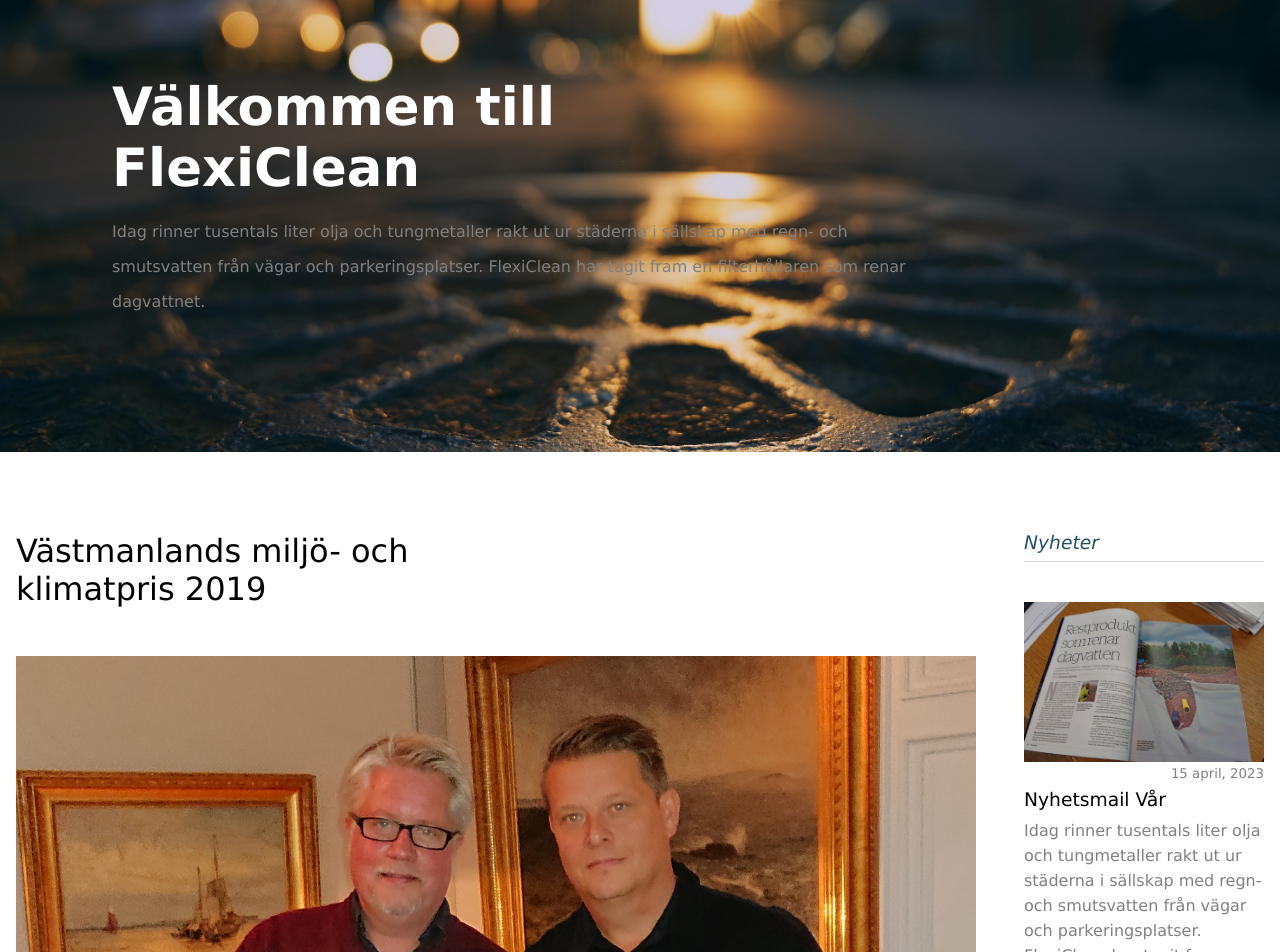
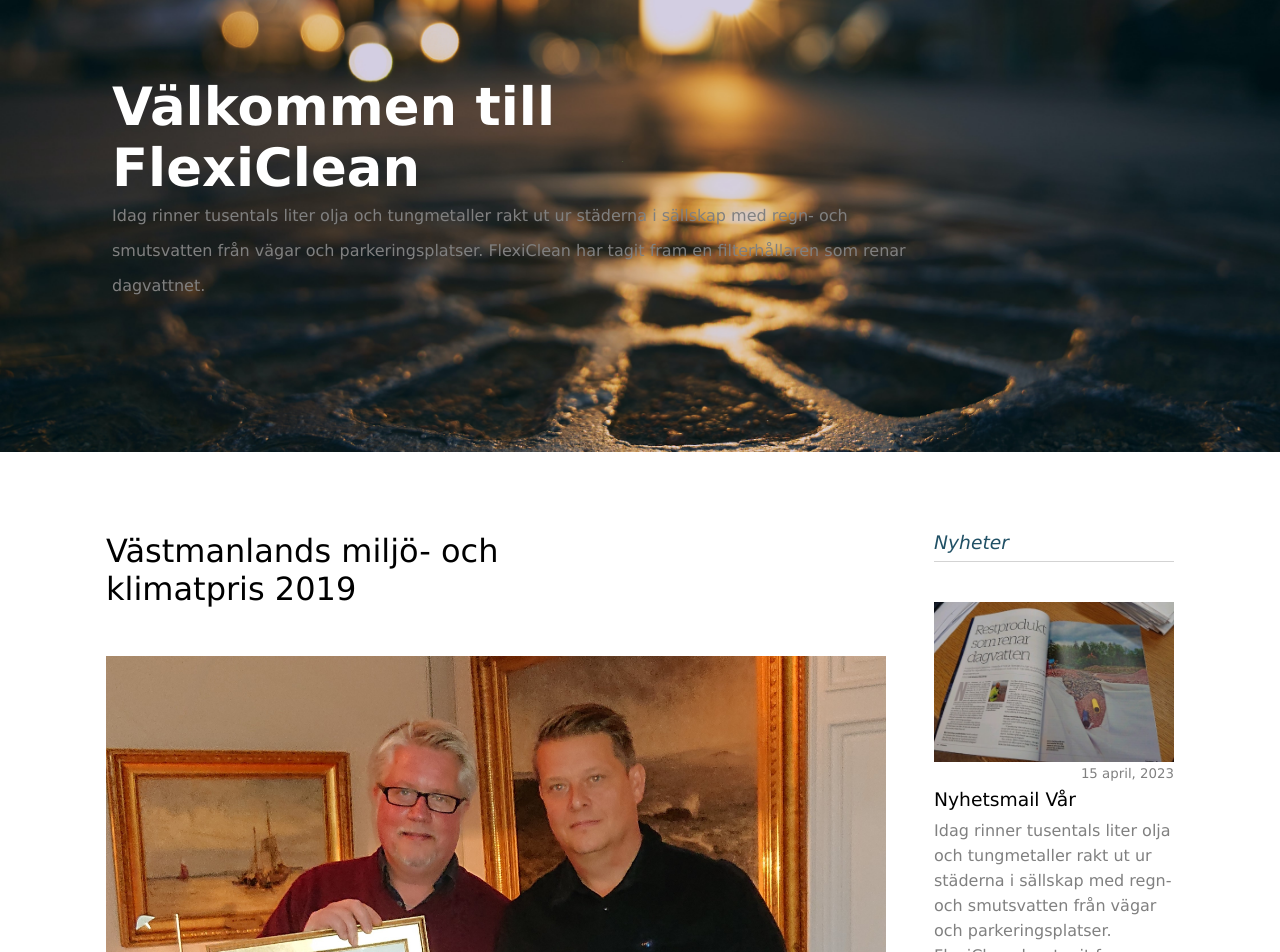
Before and after one commit to saraohman97/flexiclean-update, a React (Create React App) app: page / in a window 1280 px wide. Shown: the part 348-1300 px from the top of the page. Built offline with nearby package versions, Linux system fonts and the light colour scheme.

Commit message:
Added section width

```diff
--- a/src/App.css
+++ b/src/App.css
@@ -40,10 +40,7 @@
 }
 .section {
   padding: 3rem 1rem;
-  /* display: flex;
-  flex-direction: column;
-  gap: 1rem; */
-  max-width: 1350px;
+  max-width: 1100px;
   margin: 0 auto;
 }
 
@@ -78,17 +75,22 @@
 
 /* ---------Navbar----------- */
 nav {
-  height: 8vh;
-  min-height: 3rem;
+  background-color: white;
   box-shadow: 0 3px 6px rgba(0, 0, 0, 0.046);
   position: sticky;
   z-index: 10000;
   top: 0;
-  background-color: white;
 
+}
+.navbar-wrapper {
+  min-height: 3rem;
+  height: 8vh;
   display: flex;
   align-items: center;
   justify-content: space-between;
+  margin: 0 auto;
+
+  max-width: 1100px;
 }
 .nav-link {
   padding: .5rem 0rem .5rem 1rem;
@@ -182,9 +184,10 @@
 
   padding: 45vh 1rem 1rem;
   color: var(--text-clr-light);
-  display: flex;
-  flex-direction: column;
-  gap: 1rem;
+}
+.hero-data {
+  max-width: 1100px;
+  margin: 0 auto;
 }
 .hero h1 {
   font-weight: 600;
@@ -306,10 +309,6 @@
   nav {
     padding-inline: 7rem;
   }
-  .section {
-    /* padding: 5rem 7rem; */
-    /* gap: 5rem; */
-  }
   .hero {
     padding: 45vh 7rem 1rem;
   }
@@ -346,7 +345,7 @@
 .showcase2 {
   display: flex;
   flex-direction: column;
-  gap: 1rem;
+  gap: 5rem;
 }
 .showcase1-img img,
 .showcase2-img img {
@@ -380,8 +379,8 @@
 .bg-gray {
   position: absolute;
   z-index: -1;
-  width: 50%;
-  left: 0;
+  width: 65%;
+  left: -15rem;
   height: 100vh;
   background-color: var(--main-clr);
 }
@@ -395,7 +394,7 @@
 }
 .btn-report {
   flex: 1;
-  /* background-color: #E2E8EF; */
+  background-color: #E2E8EF;
   border-radius: 1rem;
   max-width: 15rem;
 }
@@ -404,7 +403,7 @@
   height: 10rem;
 }
 .btn-report p {
-  font-family: Verdana, Geneva, Tahoma, sans-serif;
+  color: black;
   font-size: small;
   padding: .7rem;
   text-align: center;
@@ -428,10 +427,6 @@
     flex-direction: row;
     margin-bottom: 10rem;
   }
-  /* .showcase2-img {
-    display: flex;
-    justify-content: center;
-  } */
 }
 /* for big devices */
 @media screen and (min-width: 1024px) {
--- a/src/components/Navbar.js
+++ b/src/components/Navbar.js
@@ -8,6 +8,7 @@
 
     return (
         <nav>
+            <div className="navbar-wrapper">
                 <NavLink to='/'>
                     <img className='nav-logo' src={logo} alt="logotype flexiclean blue gray grey logo" />
                 </NavLink>
@@ -37,7 +38,8 @@
                 ) : (
                     <div className="menu-content">
                         <div className="btn-close" onClick={() => setMenuOpen(false)}> X</div>
-                    <div className='nav-link no'>Produkter</div>
+                        <Link to='/' onClick={() => setMenuOpen(false)} className='nav-link'>Hem</Link>
+                        {/* <div className='nav-link no'>Produkter</div> */}
                         <div className='menu-df'>
                             <Link to='/produkter' onClick={() => setMenuOpen(false)} className='nav-link'>Dagvatten- och <br /> granulatfilter</Link>
                             <Link to='/projekt' onClick={() => setMenuOpen(false)} className='nav-link'>Stora projekt</Link>
@@ -48,6 +50,7 @@
                         <button className='btn btn-gray'>Beställ</button>
                     </div>
                 )}
+            </div>
         </nav>
     )
 }
--- a/src/pages/Home.js
+++ b/src/pages/Home.js
@@ -6,8 +6,10 @@
   return (
     <>
       <header className='hero'>
-        <h1>Välkommen till <br /> FlexiClean</h1>
-        <p>Idag rinner tusentals liter olja och tungmetaller rakt ut ur städerna i sällskap med regn- och smutsvatten från vägar och parkeringsplatser.  FlexiClean har tagit fram en filterhållaren som renar dagvattnet. </p>
+        <div className="hero-data">
+          <h1>Välkommen till <br /> FlexiClean</h1>
+          <p>Idag rinner tusentals liter olja och tungmetaller rakt ut ur städerna i sällskap med regn- och smutsvatten från vägar och parkeringsplatser.  FlexiClean har tagit fram en filterhållaren som renar dagvattnet. </p>
+        </div>
       </header>
 
 
```
Lines whose indentation alone changed are shown as unchanged.
